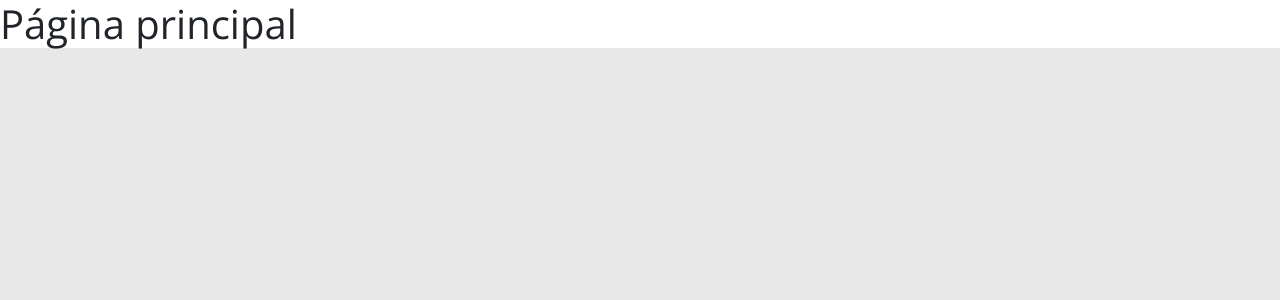
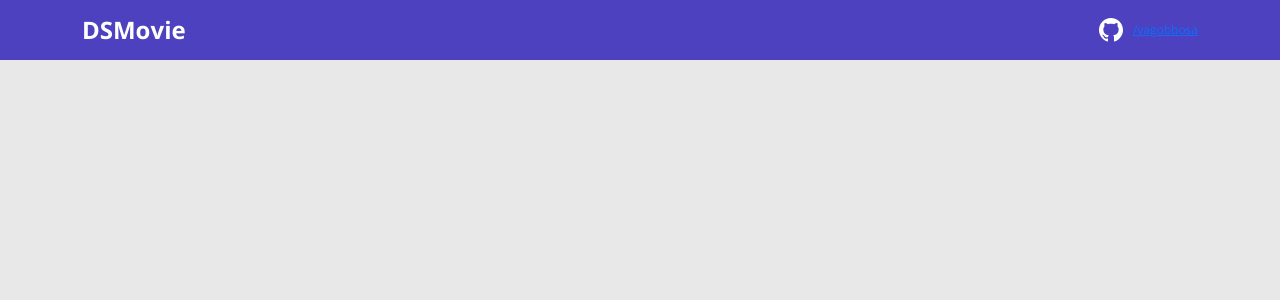
Before and after one commit to yagobbosa/dsmovie, a React (Create React App) app in the folder frontend/: page / in a window 1280 px wide. Shown: the top 300 px of the page. Built offline with nearby package versions, Linux system fonts and the light colour scheme; the HTML template or start-up script is replaced by a standard one.

Commit message:
criado componente navbar

```diff
--- a/frontend/src/App.tsx
+++ b/frontend/src/App.tsx
@@ -1,6 +1,8 @@
+import Navbar from "./components/Navbar";
+
 function App() {
   return (
-    <h1>Página principal</h1>
+    <Navbar />
   );
 }
 
--- /dev/null
+++ b/frontend/src/components/Navbar/index.tsx
@@ -0,0 +1,22 @@
+import { ReactComponent as GithubIcon } from 'assets/img/github.svg';
+import './styles.css';
+
+function Navbar() {
+  return (
+    <header>
+      <nav className='container'>
+        <div className='dsmovie-nav-content'>
+          <h1>DSMovie</h1>
+          <a href='https://github.com/yagobbosa'>
+            <div className='dsmovie-contact-container'>
+              <GithubIcon />
+              <p className='dsmovie-contact-link'>/yagobbosa</p>
+            </div>
+          </a>
+        </div>
+      </nav>
+    </header>
+  );
+}
+
+export default Navbar;
--- /dev/null
+++ b/frontend/src/components/Navbar/styles.css
@@ -0,0 +1,29 @@
+header {
+  height: 60px;
+  display: flex;
+  align-items: center;
+  background-color: var(--color-primary);
+}
+
+.dsmovie-nav-content {
+  color: #fff;
+  display: flex;
+  align-items: center;
+  justify-content: space-between;
+}
+
+.dsmovie-nav-content h1 {
+  margin: 0;
+  font-size: 24px;
+  font-weight: 700;
+}
+
+.dsmovie-contact-container {
+  display: flex;
+  align-items: center;
+}
+
+.dsmovie-contact-link {
+  font-size: 12px;
+  margin: 0 0 0 10px;
+}
--- a/frontend/tsconfig.json
+++ b/frontend/tsconfig.json
@@ -1,5 +1,6 @@
 {
   "compilerOptions": {
+    "baseUrl": "./src",
     "target": "es5",
     "lib": [
       "dom",
```
Also changed, not shown: frontend/src/assets/img/github.svg (added).
